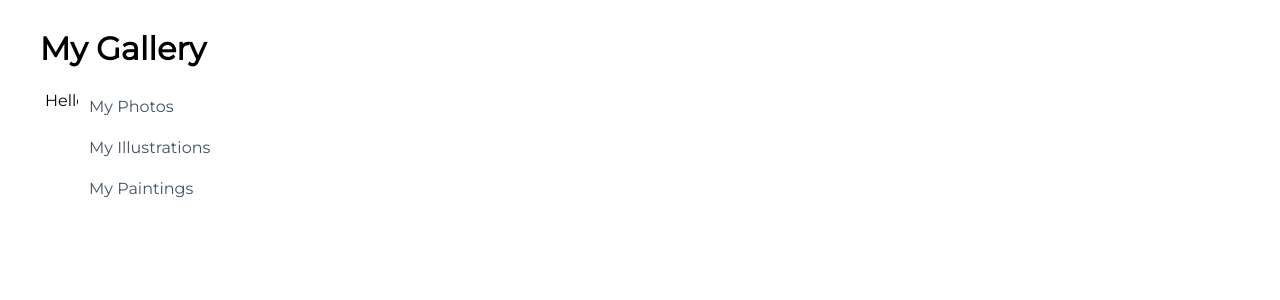
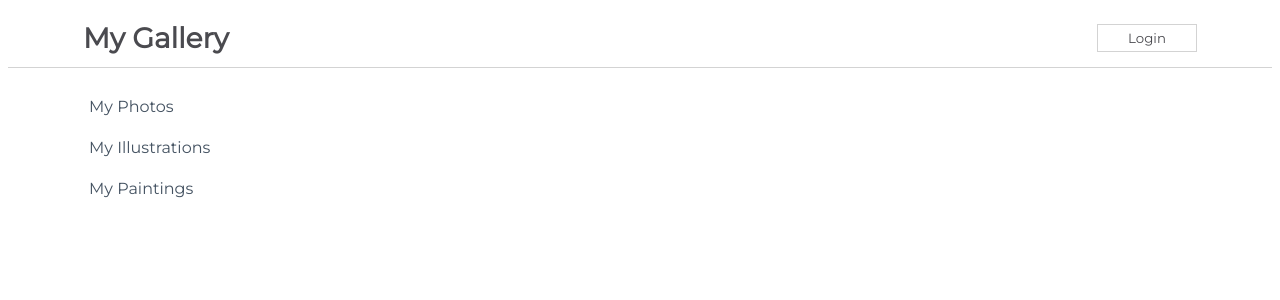
Before and after one commit to Gurmali/react-challenge, a React (Create React App) app in the folder my-app/: page / in a window 1280 px wide. Shown: the top 300 px of the page. Built offline with nearby package versions, Linux system fonts and the light colour scheme.

Commit message:
Update navbar.

```diff
--- a/my-app/src/App.js
+++ b/my-app/src/App.js
@@ -1,11 +1,13 @@
 import css from './App.module.css';
+import NavBarForm from './components/NavBarForm';
 import NavBarSimple from './components/NavBarSimple';
 import Sidebar from './components/Sidebar';
 
 function App() {
   return (
     <div className={css.App}>
-      <NavBarSimple />
+{/*      <NavBarSimple /> */}
+      <NavBarForm />
       <Sidebar />
     </div>
   );
--- /dev/null
+++ b/my-app/src/components/NavBarChild.js
@@ -0,0 +1,19 @@
+import React from 'react'
+
+function NavBarChild(props) {
+  return (
+    props.isLoggedIn ?
+        <button onClick={props.handleClick}>Login</button>
+        :
+        <form>
+            <label htmlFor = "username">Username:</label>
+            <input placeholder="username" id="username"/>
+
+            <label htmlFor = "password">Password:</label>
+            <input placeholder="password" id="password"/>
+            <button  onClick={props.handleClick}>Submit</button>
+        </form>
+    )
+}
+
+export default NavBarChild
--- /dev/null
+++ b/my-app/src/components/NavBarForm.js
@@ -0,0 +1,33 @@
+import React, { Component } from 'react'
+import css from "./css/NavBarForm.module.css";
+import NavBarChild from './NavBarChild';
+
+export class NavBarForm extends Component {
+    constructor(props) {
+      super(props)
+
+      this.state = {
+         isLoggedIn: true
+      }
+    }
+
+    handleButtonClick = () => {
+        this.setState((prevState) => ({
+            isLoggedIn: prevState.isLoggedIn ? false: true
+        }),  () => console.log(this.state.isLoggedIn))
+    }
+
+  render() {
+    return (
+      <div className={css.NavBar}>
+        <h1>My Gallery</h1>
+        <NavBarChild
+                isLoggedIn={this.state.isLoggedIn}
+                handleClick={this.handleButtonClick}
+                />
+      </div>
+    )
+  }
+}
+
+export default NavBarForm
```
